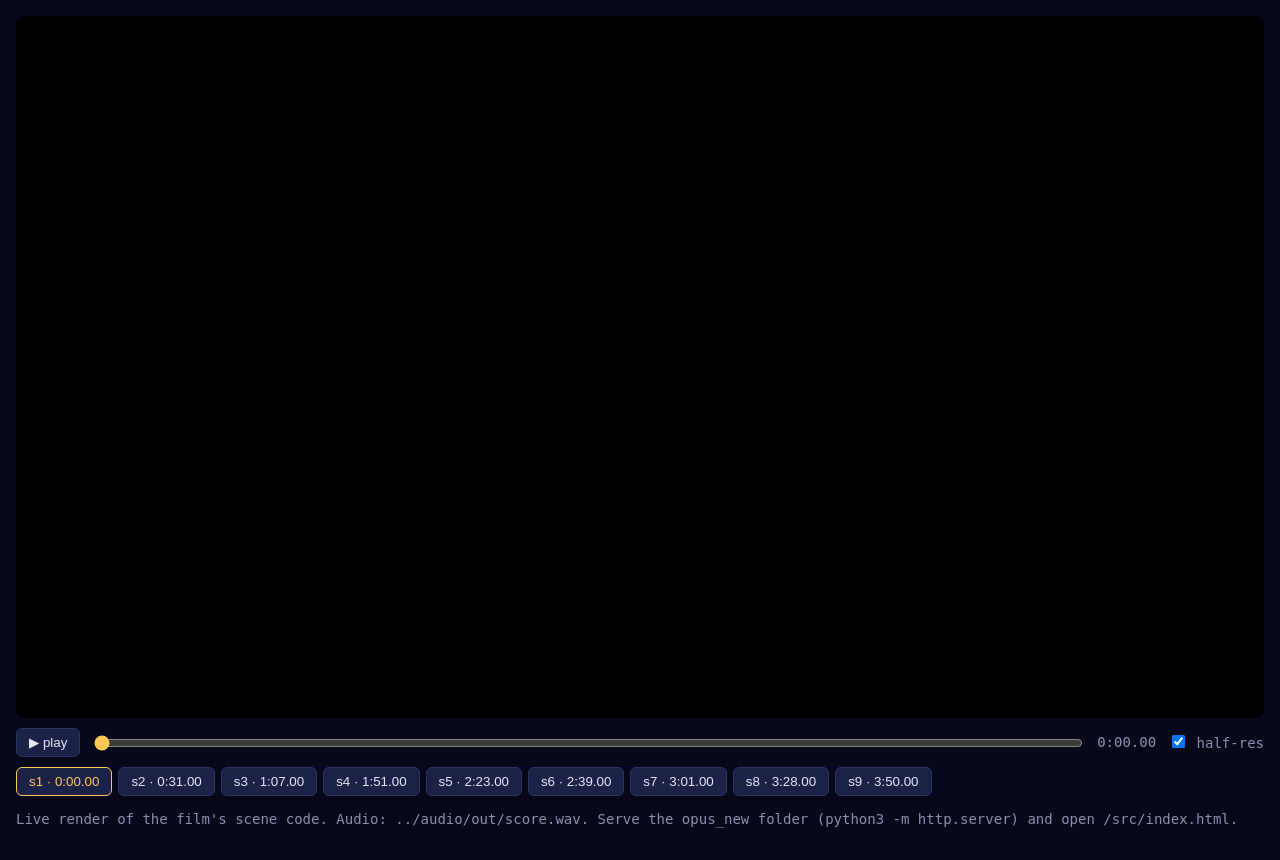
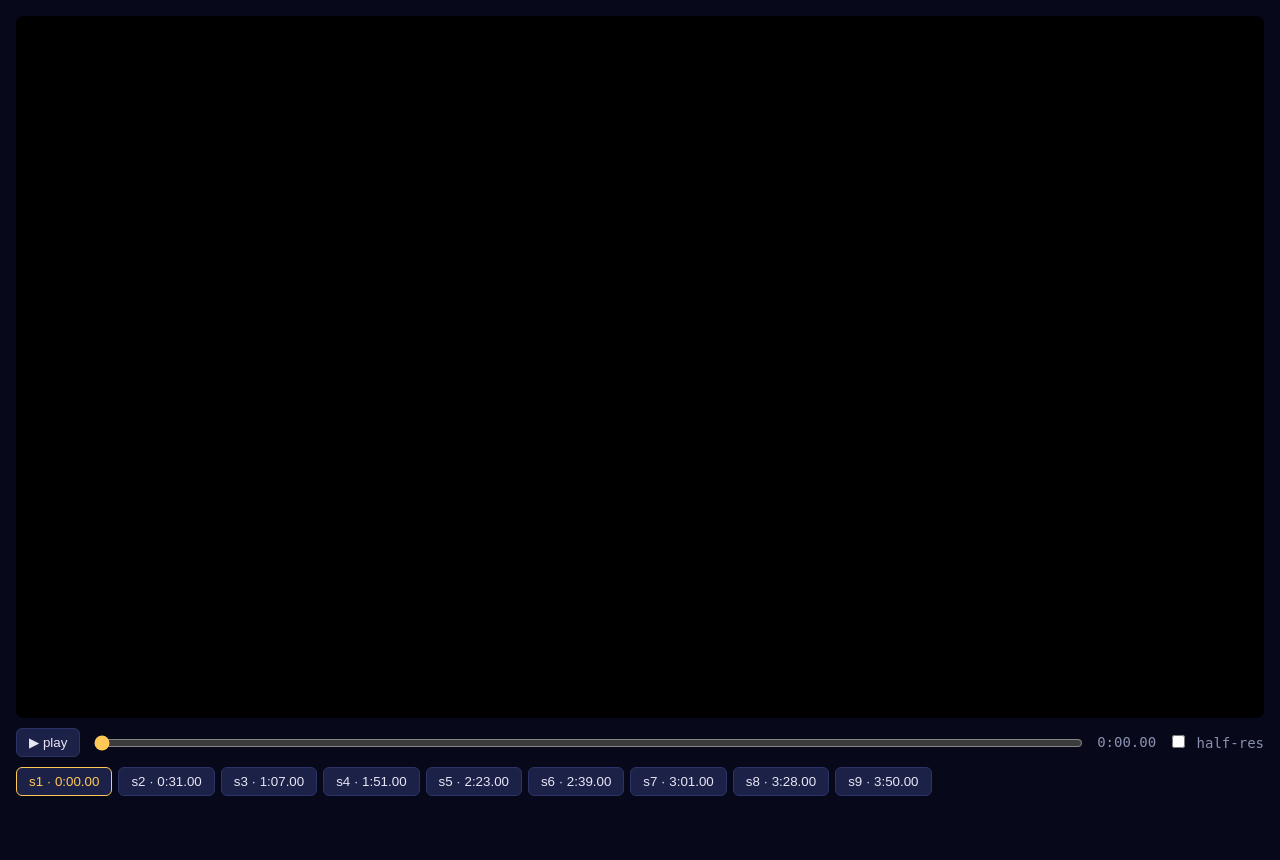
Before and after one commit to zerotume/zerotume.github.io, a website: page my_arche/src/index.html in a window 1280 px wide. After the commit the page ends 812 px from the top, so only its background shows below. Drawn offline with Linux system fonts and the light colour scheme.

Commit message:
put some default

```diff
--- a/my_arche/src/index.html
+++ b/my_arche/src/index.html
@@ -16,9 +16,11 @@
 <body><div id="wrap">
   <canvas id="c" width="1920" height="1080"></canvas>
   <div id="bar"><button id="play">▶ play</button><input id="seek" type="range" min="0" max="246" step="0.01" value="0"><span id="time" class="mono">0:00.00</span>
-    <label class="mono"><input type="checkbox" id="half" checked> half-res</label></div>
+    <label class="mono"><input type="checkbox" id="half"> half-res</label></div>
   <div id="scenes"></div>
+  <!--
   <p class="mono">Live render of the film's scene code. Audio: ../audio/out/score.wav. Serve the opus_new folder (python3 -m http.server) and open /src/index.html.</p>
+  -->
 </div>
 <script type="module">
 import { SCENES } from './film.js';
```
